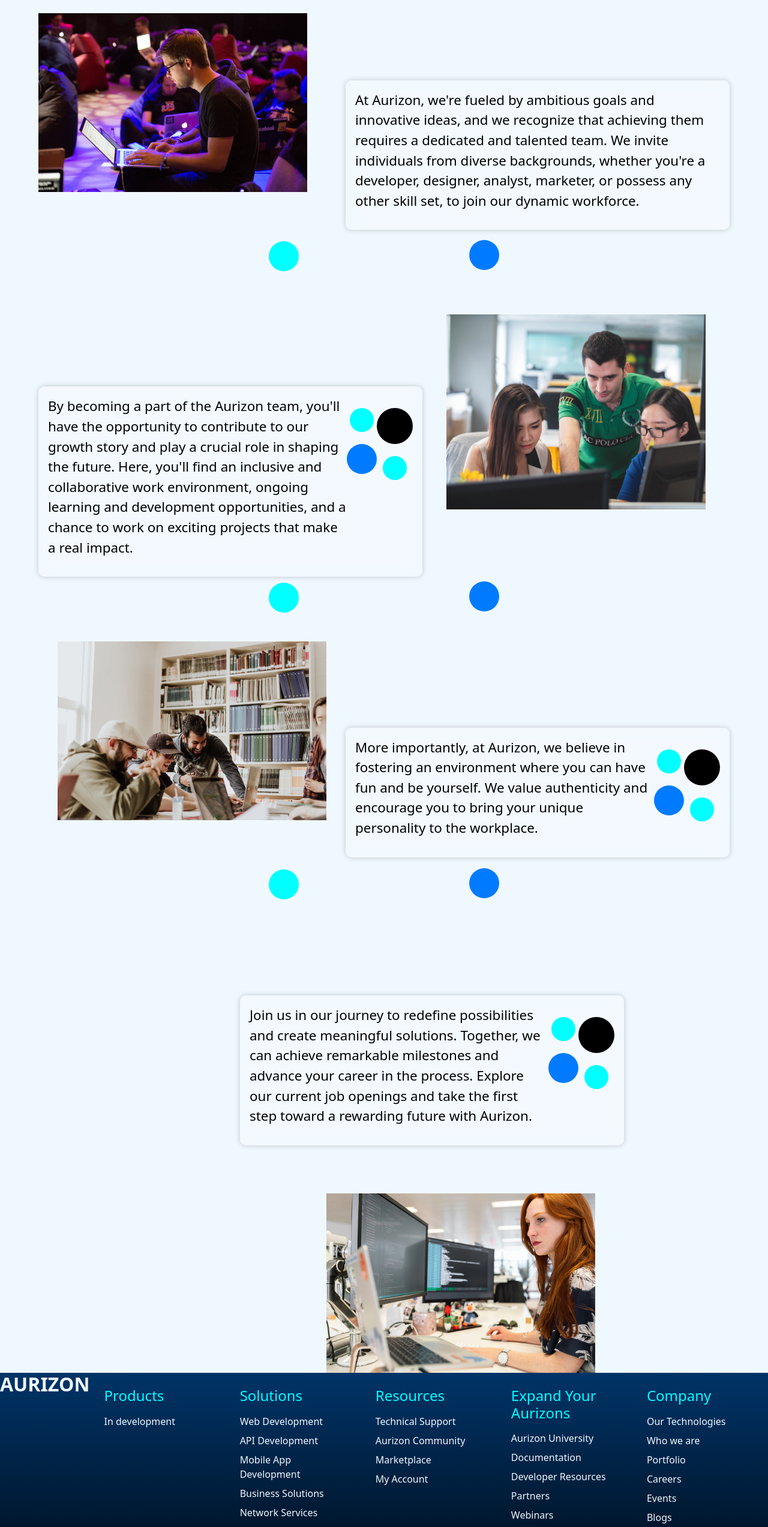
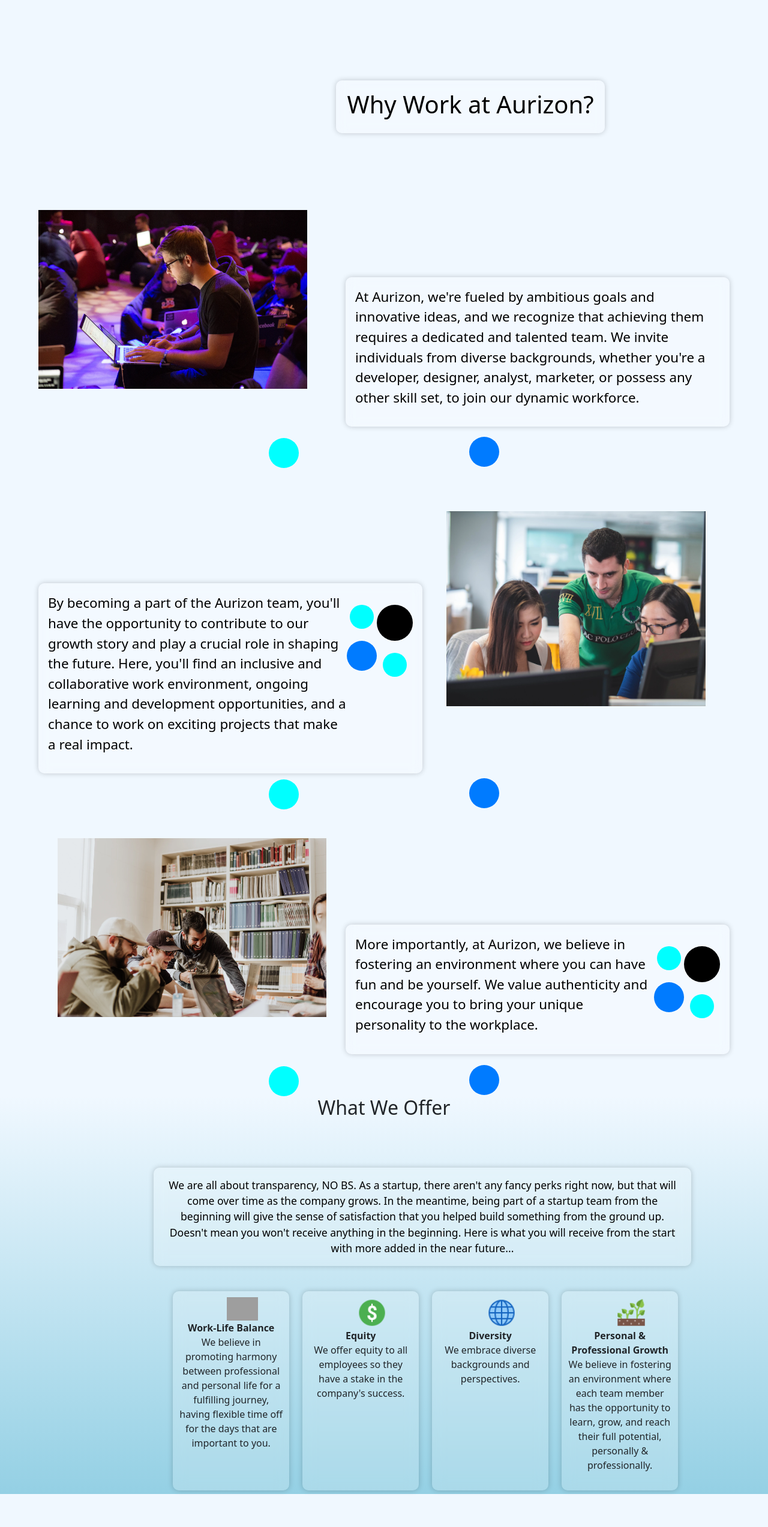
Before and after one commit to jdelvalle12/aurizon, a React (Create React App) app in the folder client/: page /careers in a window 1280 px wide. Shown: the part 1025-3570 px from the top of the page at 60% size. Built offline with nearby package versions, Linux system fonts and the light colour scheme; grey boxes are pictures that could not be loaded.

Commit message:
added a new section, image, and renamed a page. more content to add before setting up media query.

```diff
--- a/client/src/App.css
+++ b/client/src/App.css
@@ -2777,7 +2777,7 @@
   position: absolute;
   margin-top: -6.3rem;
   width: 100%;
-  height: 20%;
+  height: 18%;
   object-fit: cover;
 }
 
@@ -2840,6 +2840,22 @@
   border-radius: 25px;
   cursor: pointer;
   text-decoration: none;
+}
+
+.why-work {
+  font-size: 10rem;
+  color: black;
+  justify-content: center;
+  align-items: center;
+  text-align: center;
+  margin-top: 15rem;
+  margin-left: 35rem;
+  padding: 1rem;
+  width: 35%;
+  background: rgba(255, 255, 255, 0.2);
+  backdrop-filter: blur(10px);
+  border-radius: 10px;
+  box-shadow: 0px 0px 10px rgba(0, 0, 0, 0.2);
 }
 
 .career-description {
@@ -3008,6 +3024,59 @@
   height: auto;
   margin-top: 3rem;
   margin-left: 6rem; /* Adjusted margin to move the image to the left */
+}
+
+.we-offer {
+  justify-content: center;
+  align-items: center;
+  width: 100%;
+  background: linear-gradient(to bottom, aliceblue, rgba(148, 208, 228));
+}
+
+.we-offer p {
+  font-size: 1.1rem;
+  color: black;
+  justify-content: center;
+  align-items: center;
+  text-align: center;
+  margin-top: 5rem;
+  margin-left: 16rem;
+  padding: 1rem;
+  width: 70%;
+  background: rgba(255, 255, 255, 0.2);
+  backdrop-filter: blur(10px);
+  border-radius: 10px;
+  box-shadow: 0px 0px 10px rgba(0, 0, 0, 0.2);
+}
+
+.offer-icon {
+  width: 30%;
+  margin-left: 5rem;
+  justify-content: center;
+  align-items: center;
+}
+
+.we-offer ul {
+  list-style: none;
+  padding: 1rem;
+  display: grid;
+  grid-template-columns: repeat(4, 1fr);
+  width: 70%;
+  margin-left: 17rem;
+
+}
+
+.we-offer ul li {
+  display: flex;
+  flex-direction: column;
+  width: 90%;
+  height: 100%;
+  background: rgba(255, 255, 255, 0.2);
+  backdrop-filter: blur(10px);
+  border-radius: 10px;
+  box-shadow: 0px 0px 10px rgba(0, 0, 0, 0.2);
+  padding: 10px;
+  margin: 10px 0;
 }
 
 .career-description-three {
--- a/client/src/App.js
+++ b/client/src/App.js
@@ -7,7 +7,7 @@
 import Home from './pages/Home';
 import About from './pages/About';
 import Technologies from './pages/Technologies';
-import ApiDevelopment from './pages/Api-Development';
+import AurizonUniversity from './pages/Aurizon-University';
 import Marketplace from './pages/Marketplace';
 import JobOpportunities from './pages/Job-Opportunities';
 import Portfolio from './pages/Portfolio';
@@ -37,7 +37,7 @@
           <Route path="/" element={<Home />} />
           <Route path="/about" element={<About />} />
           <Route path="/technologies" element={<Technologies />} />
-          <Route path="/technologies/api-development" element={<ApiDevelopment />} />
+          <Route path="/aurizon-university" element={<AurizonUniversity />} />
           <Route path="/marketplace" element={<Marketplace />} />
           <Route path="/job-opportunities" element={<JobOpportunities />} />
           <Route path="/portfolio" element={<Portfolio />} />
--- a/client/src/pages/Careers.js
+++ b/client/src/pages/Careers.js
@@ -6,6 +6,11 @@
 import Learning from '../images/learning.jpg';
 import Working from '../images/working.jpg';
 import HavingFun from '../images/having-fun.jpg'
+
+import BalanceIcon from '../images/work-life-balance.png';
+import GrowthIcon from '../images/personal-growth.png';
+import DiversityIcon from '../images/diversity.png';
+import EquityIcon from '../images/equity.png';
 
 import '../index.css';
 import '../App.css';
@@ -46,6 +51,9 @@
         <div className={`button-container ${showCareerTitle ? 'slide-in' : ''}`}>
             <Link to='/careers-page' className={`careers-button ${showCareerTitle ? 'slide-in' : ''}`}>Explore Job Opportunities<span className='arrow'>&rarr;</span></Link>
         </div>
+        <div className='why-work'>
+            <h1>Why Work at Aurizon?</h1>
+        </div>
         <div className='career-description'>
            <p>
            At Aurizon, we're fueled by ambitious goals and innovative ideas,
@@ -81,8 +89,46 @@
         </div>
             <img src={HavingFun} alt='having-fun' className='having-fun'></img>
             <span className='random-design'></span>
-        <div>
-
+        <div className='we-offer'>
+            <h2>What We Offer</h2>
+                <p>
+                We are all about transparency, NO BS. As a startup, there aren't any fancy
+                perks right now, but that will come over time as the company grows. In the
+                meantime, being part of a startup team from the beginning will give the sense
+                of satisfaction that you helped build something from the ground up. Doesn't
+                mean you won't receive anything in the beginning. Here is what you will receive
+                from the start with more added in the near future...
+                </p>
+                <ul>
+              <li><img className='offer-icon' src={BalanceIcon} alt='Icon Description' />
+              <strong>Work-Life Balance</strong> We believe in promoting harmony between professional
+                  and personal life for a fulfilling journey, having flexible time off for the days that
+                  are important to you.
+              </li>
+              <li><img className='offer-icon' src={EquityIcon} alt='Icon Description' />
+              <strong>Equity</strong> We offer equity to all employees so they have a stake in
+                    the company's success.</li>
+              <li><img className='offer-icon' src={DiversityIcon} alt='Icon Description' />
+              <strong>Diversity</strong> We embrace diverse backgrounds and perspectives.</li>
+              {/* <li><img className='offer-icon' src={PositivityIcon} alt='Icon Description' />
+              <strong>Positivity</strong> We approach challenges with optimism and creativity.</li>
+              <li><img className='offer-icon' src={TeamworkIcon} alt='Icon Description' />
+              <strong>Teamwork</strong> Collaboration drives our success. We foster an environment
+                    where every team member's voice is heard, ideas are valued, and
+                    innovation flourishes.
+              </li> */}
+              <li><img className='offer-icon' src={GrowthIcon} alt='Icon Description' />
+              <strong>Personal & Professional Growth</strong> We believe in fostering an environment where each
+                  team member has the opportunity to learn, grow, and reach their
+                  full potential, personally & professionally.
+              </li>
+              {/* <li><img className='offer-icon' src={InnovationIcon} alt='Icon Description' />
+              <strong>Innovation</strong> Cultivating creative brilliance to pioneer innovative
+                  solutions and drive industry progress
+              </li>
+              <li><img className='offer-icon' src={AutonomyIcon} alt='Icon Description' />
+              <strong>Autonomy</strong> We empower our team to innovate and take ownership.</li> */}
+            </ul>
         </div>
         <div className='career-description-three'>
            <p>
```
Also changed, not shown: client/src/images/equity.png (added), client/src/pages/Api-Development.js (deleted), client/src/pages/Aurizon-University.js (added).
